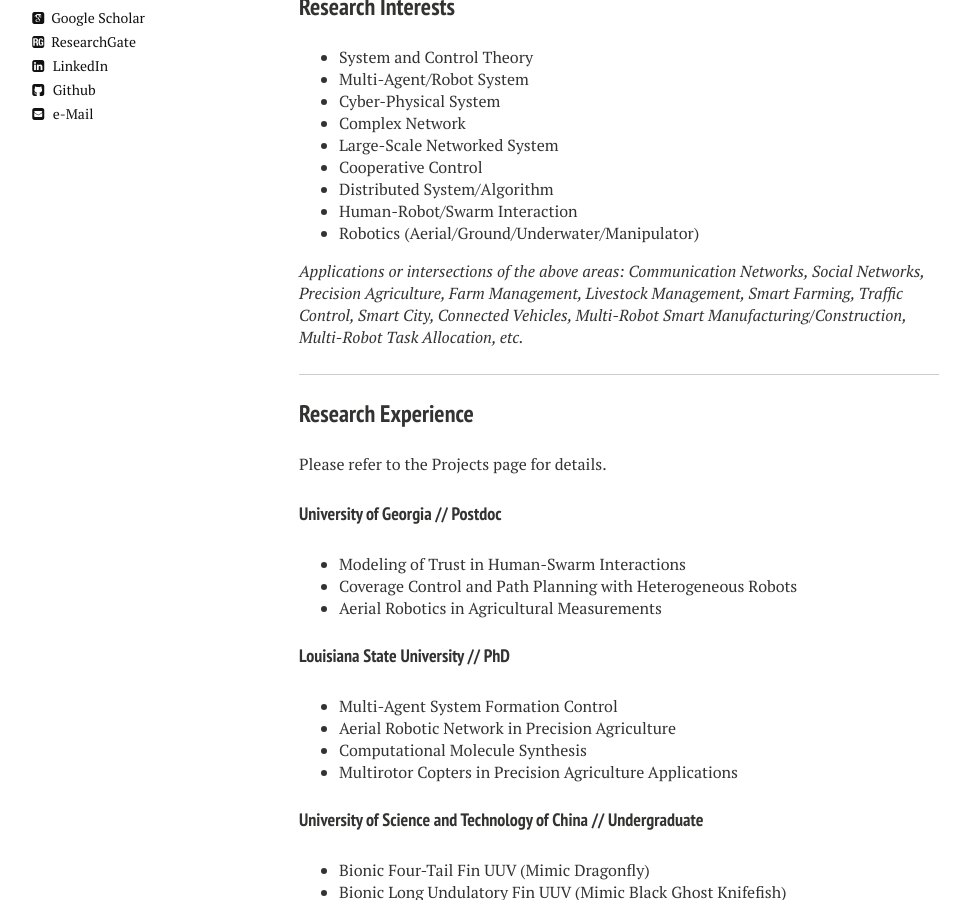
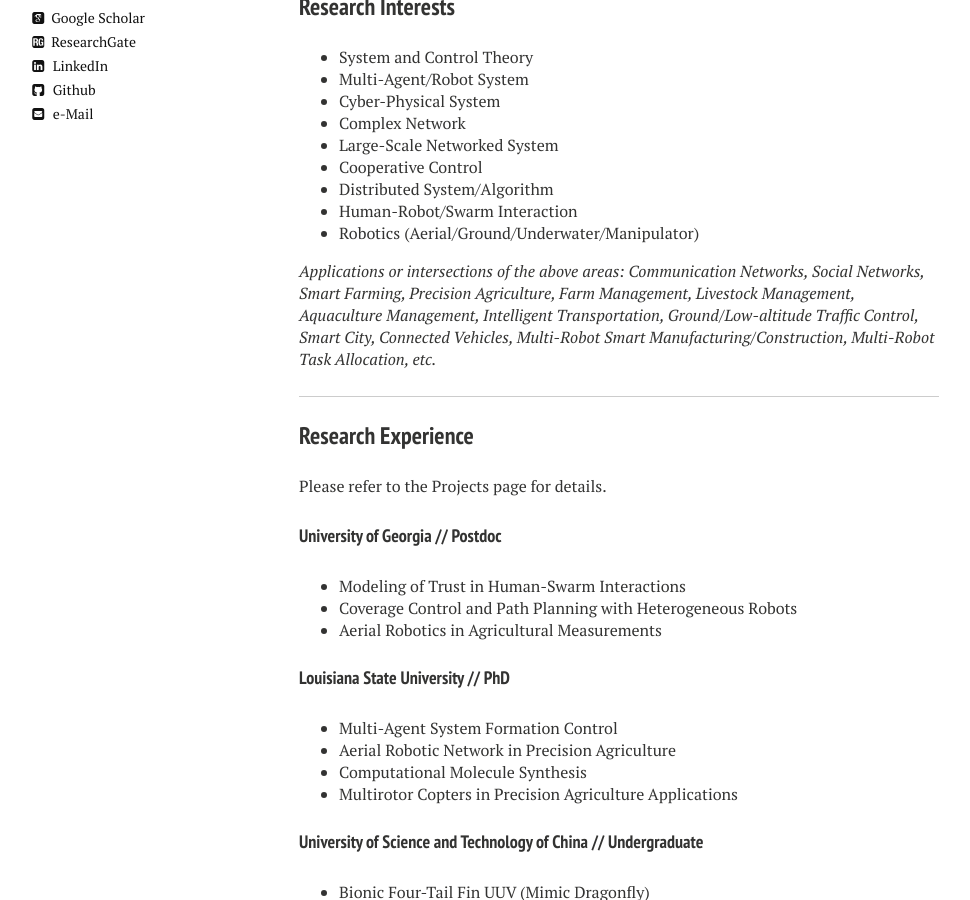
Before and after one commit to liutairan/liutairan.github.io, a Jekyll site: the page built from cv.md, in a window 1280 px wide and 900 px high, scrolled down 399 px. Shown: the whole window, without its empty margins (21-991 px from the left). Built offline with Jekyll 4.4.1, drawn with Linux system fonts in a browser that asks for light colours; nearby versions of some CDN libraries.

Commit message:
Update cv.md

```diff
--- a/cv.md
+++ b/cv.md
@@ -32,7 +32,7 @@ Download my <a href="https://liutairan.github.io/TairanLiu-CV.pdf" target="_blan
 * Human-Robot/Swarm Interaction
 * Robotics (Aerial/Ground/Underwater/Manipulator)
 
-*Applications or intersections of the above areas: Communication Networks, Social Networks, Precision Agriculture, Farm Management, Livestock Management, Smart Farming, Traffic Control, Smart City, Connected Vehicles, Multi-Robot Smart Manufacturing/Construction, Multi-Robot Task Allocation,  etc.*
+*Applications or intersections of the above areas: Communication Networks, Social Networks, Smart Farming, Precision Agriculture, Farm Management, Livestock Management, Aquaculture Management, Intelligent Transportation, Ground/Low-altitude Traffic Control, Smart City, Connected Vehicles, Multi-Robot Smart Manufacturing/Construction, Multi-Robot Task Allocation,  etc.*
 
 ***
 
```
